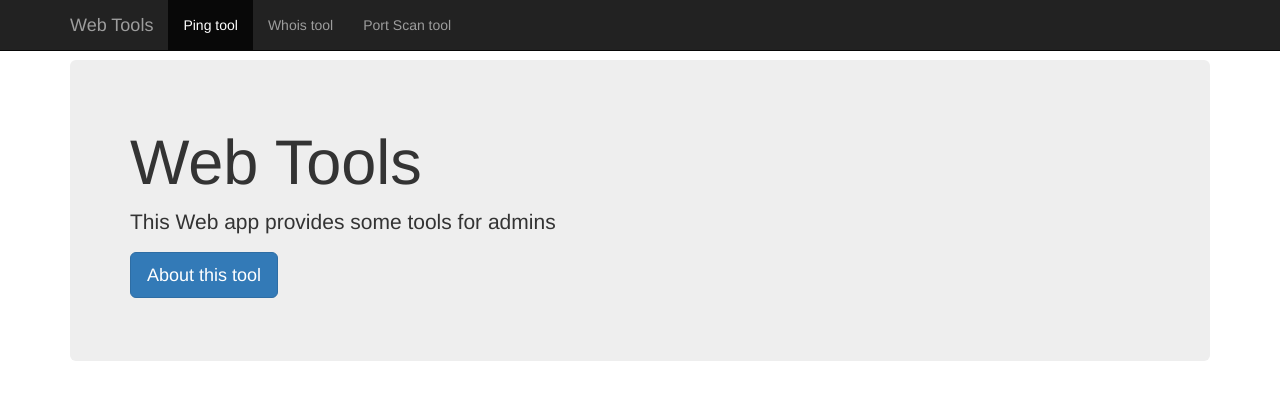
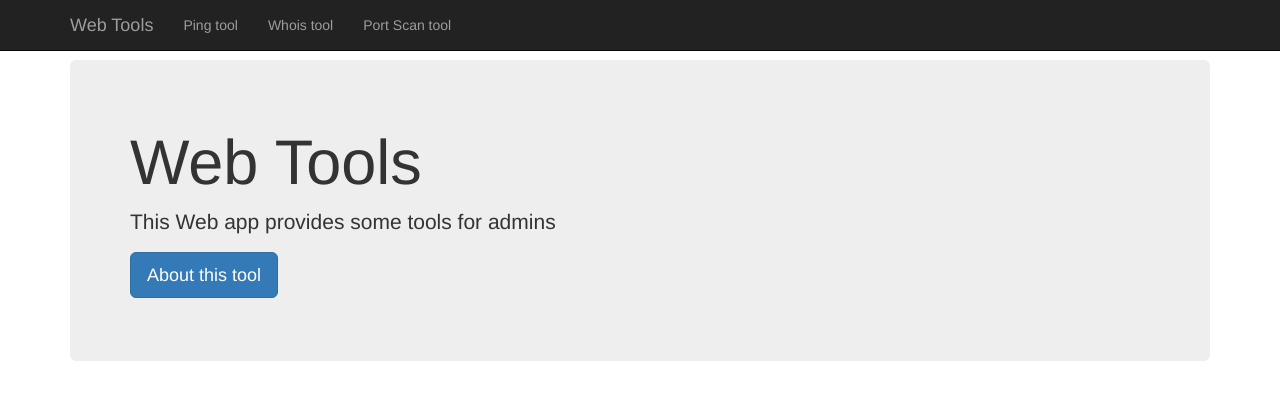
Before and after one commit to kbellioum/webtools, a Node server app: page / in a window 1280 px wide. Shown: the top 420 px of the page. Run offline with Node 20, Linux system fonts and the light colour scheme; some libraries are stand-ins or nearby versions.

Commit message:
update navbar

```diff
--- a/views/partials/navbar.handlebars
+++ b/views/partials/navbar.handlebars
@@ -8,11 +8,11 @@
             <span class="icon-bar"></span>
             <span class="icon-bar"></span>
           </button>
-          <a class="navbar-brand" href="/">Web Tools</a>
+          <a class="navbar-brand active" href="/">Web Tools</a>
         </div>
         <div id="navbar" class="navbar-collapse collapse">
           <ul class="nav navbar-nav">
-            <li class="active"><a href="/ping">Ping tool</a></li>
+            <li><a href="/ping">Ping tool</a></li>
             <li><a href="/whois">Whois tool</a></li>
             <li><a href="/portscan">Port Scan tool</a></li>
           </ul>
```
